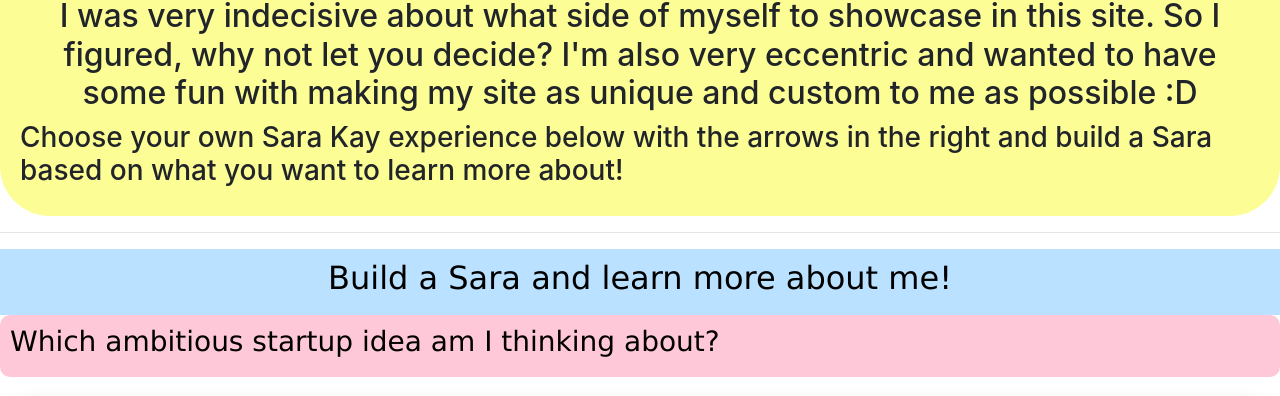
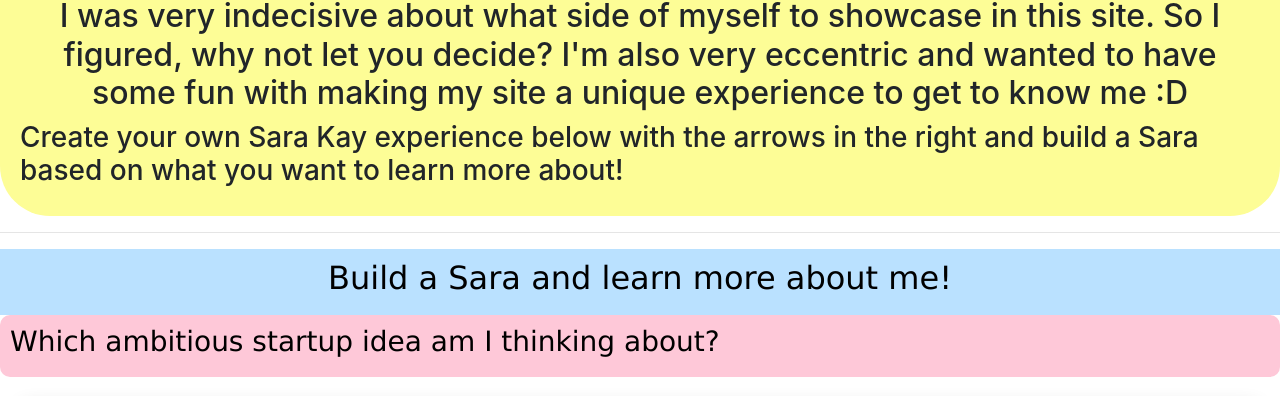
Before and after one commit to ssskay/personalsite2.0, a plain HTML site: page index.html in a window 1280 px wide. Shown: the part 686-1082 px from the top of the page. Drawn offline with nearby package versions, Linux system fonts and the light colour scheme.

Commit message:
trying to fix last two

```diff
--- a/index.html
+++ b/index.html
@@ -31,10 +31,10 @@
             <h2>
             <strong>Website Blurb:</strong> I was very indecisive about what side of myself to showcase in this site.
             So I figured, why not let you decide? I'm also very eccentric and wanted to have some fun with
-            making my site as unique and custom to me as possible :D
+            making my site a unique experience to get to know me :D
             </h2>
             <h3>
-            Choose your own Sara Kay experience below with the arrows in the right and build a Sara based on what you want to learn more about!
+            Create your own Sara Kay experience below with the arrows in the right and build a Sara based on what you want to learn more about!
             </h3>
 
        </div>
```
